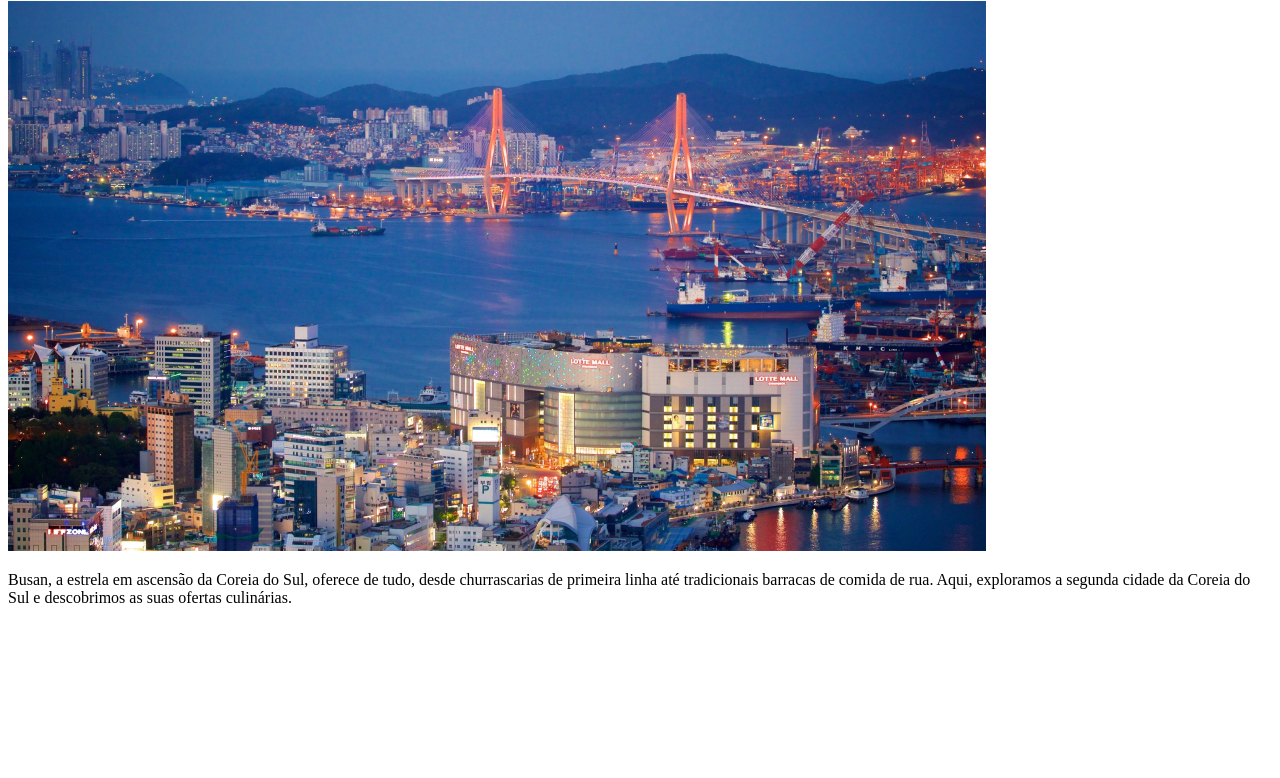
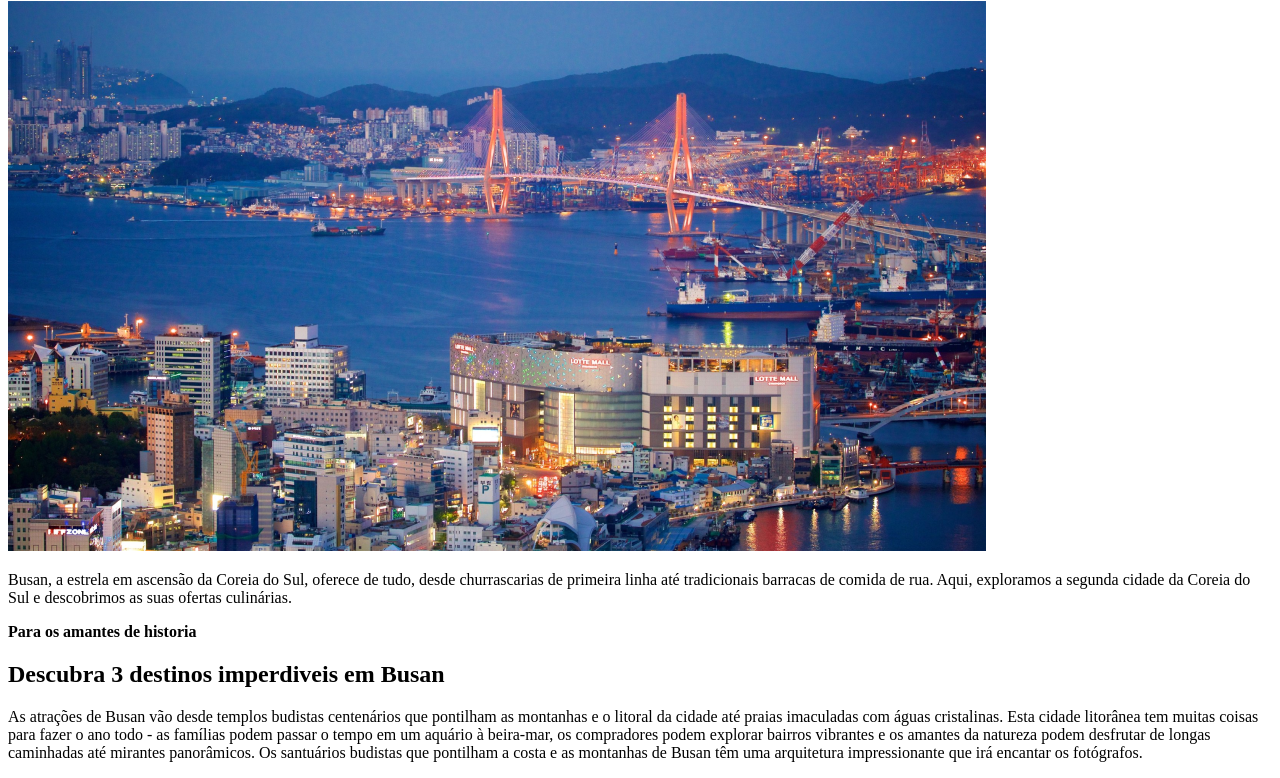
Before and after one commit to cabelinh0o1/locais-turisticos, a plain HTML site: page index.html in a window 1280 px wide. Shown: the part 105-883 px from the top of the page. Before the commit the page ends 800 px from the top, so only its background shows below. Drawn offline with Linux system fonts and the light colour scheme.

Commit message:
criação da section.amantes-historia

```diff
--- a/index.html
+++ b/index.html
@@ -15,6 +15,19 @@
                 desde churrascarias de primeira linha até tradicionais barracas de comida de rua. Aqui, exploramos a segunda cidade da Coreia do Sul
                  e descobrimos as suas ofertas culinárias.</p>
         </header>
+
+        <div id="divider"></div>
+
+        <main>
+            <section class="amantes-historia">
+                <strong>Para os amantes de historia</strong>
+                <h2>Descubra 3 destinos imperdiveis em Busan</h2>
+                <p>As atrações de Busan vão desde templos budistas centenários que pontilham as montanhas e o litoral da cidade até praias imaculadas com águas cristalinas.
+                    Esta cidade litorânea tem muitas coisas para fazer o ano todo - as famílias podem passar o tempo em um aquário à beira-mar,
+                    os compradores podem explorar bairros vibrantes e os amantes da natureza podem desfrutar de longas caminhadas até mirantes panorâmicos.
+                    Os santuários budistas que pontilham a costa e as montanhas de Busan têm uma arquitetura impressionante que irá encantar os fotógrafos.</p>
+            </section>
+        </main>
     </div>
 </body>
 </html>
```
